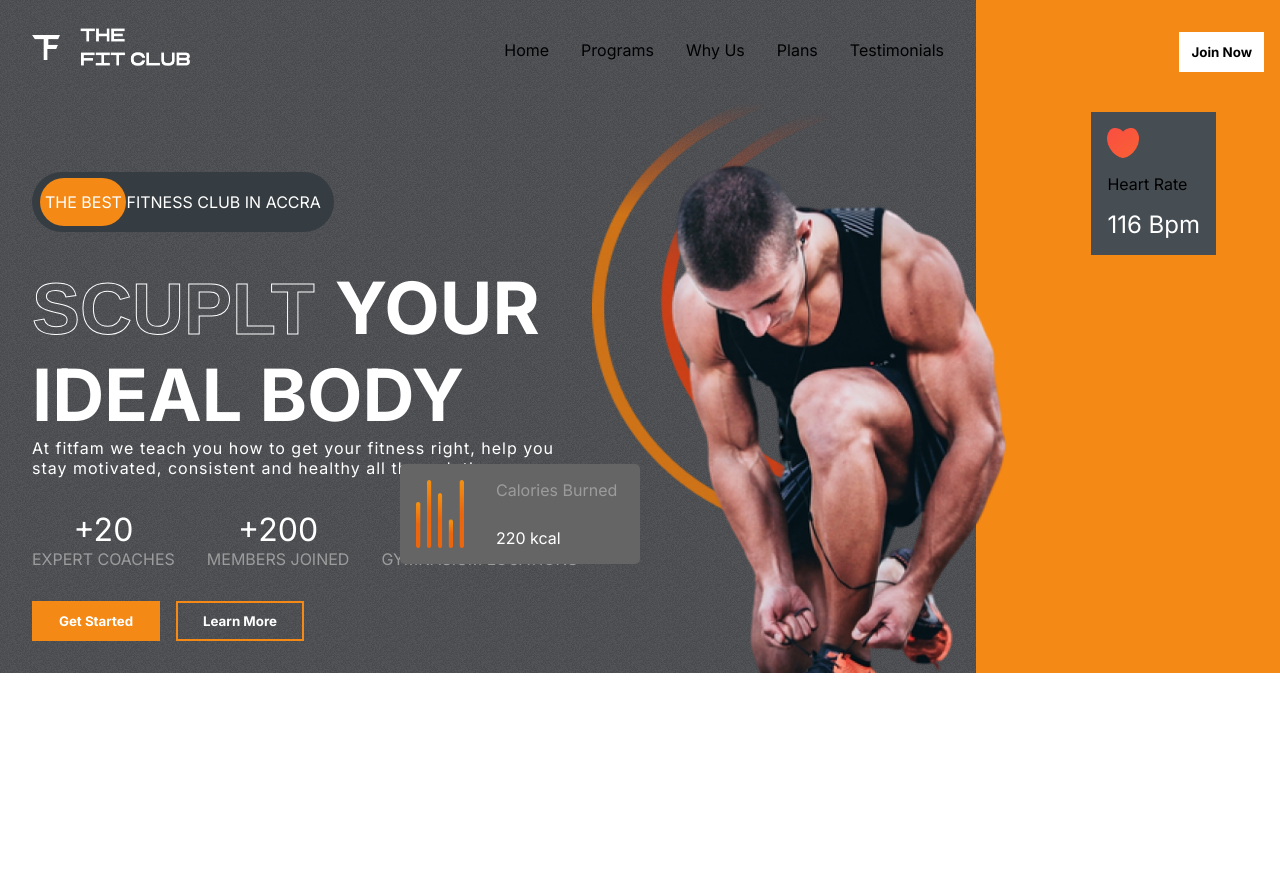
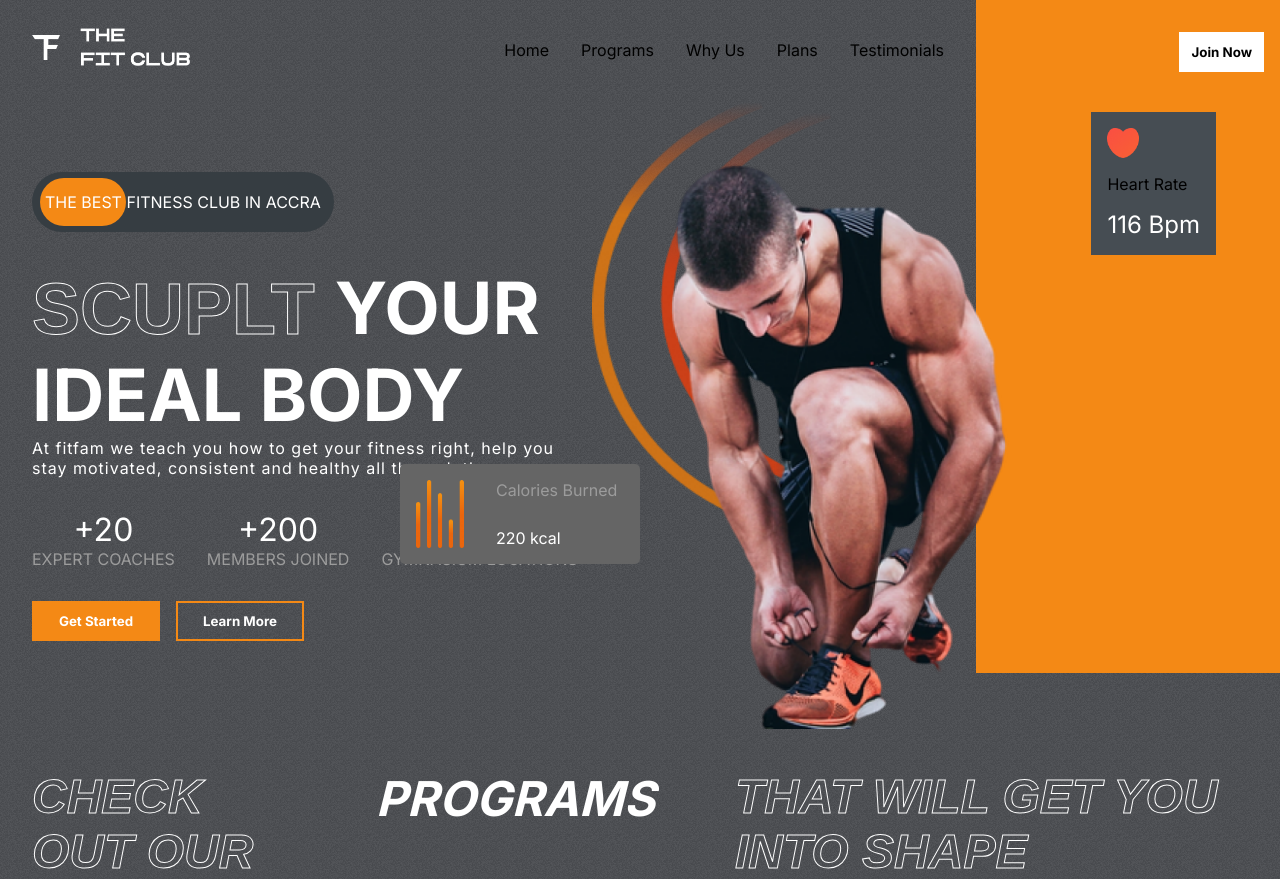
Before and after one commit to stealthman22/fitfam, a React (Create React App) app: page / in a window 1280 px wide. Before the commit the page ends 800 px from the top, so only its background shows below. Built offline with nearby package versions, Linux system fonts and the light colour scheme.

Commit message:
building out the programs section

```diff
--- a/src/App.js
+++ b/src/App.js
@@ -1,10 +1,12 @@
 import "./App.css";
 import Hero from "./components/Hero/Hero";
-import Header from "./components/Header/Header";
+import Programs from "./components/Programs/Programs";
+
 function App() {
 	return (
 		<div className="App">
 			<Hero />
+			<Programs />
 		</div>
 	);
 }
--- /dev/null
+++ b/src/components/Programs/Programs.css
@@ -0,0 +1,20 @@
+.programs {
+	display: flex;
+	flex-direction: column;
+	gap: 2rem;
+	padding: 0 2rem;
+}
+
+.programs-header {
+	display: flex;
+	gap: 5rem;
+	font-weight: bold;
+	font-size: 3rem;
+	justify-content: center;
+	color: var(--light-text);
+	text-transform: uppercase;
+	font-style: italic;
+}
+
+/* .programs-header:nth-child(2) {
+} */
--- /dev/null
+++ b/src/components/Programs/Programs.jsx
@@ -0,0 +1,16 @@
+import React from "react";
+import "./Programs.css";
+
+const Programs = () => {
+	return (
+		<div className="programs" id="Programs">
+			<div className="programs-header">
+				<span className="stroke-text">Check out our</span>
+				<span>Programs</span>
+				<span className="stroke-text">that will get you into shape</span>
+			</div>
+		</div>
+	);
+};
+
+export default Programs;
```
